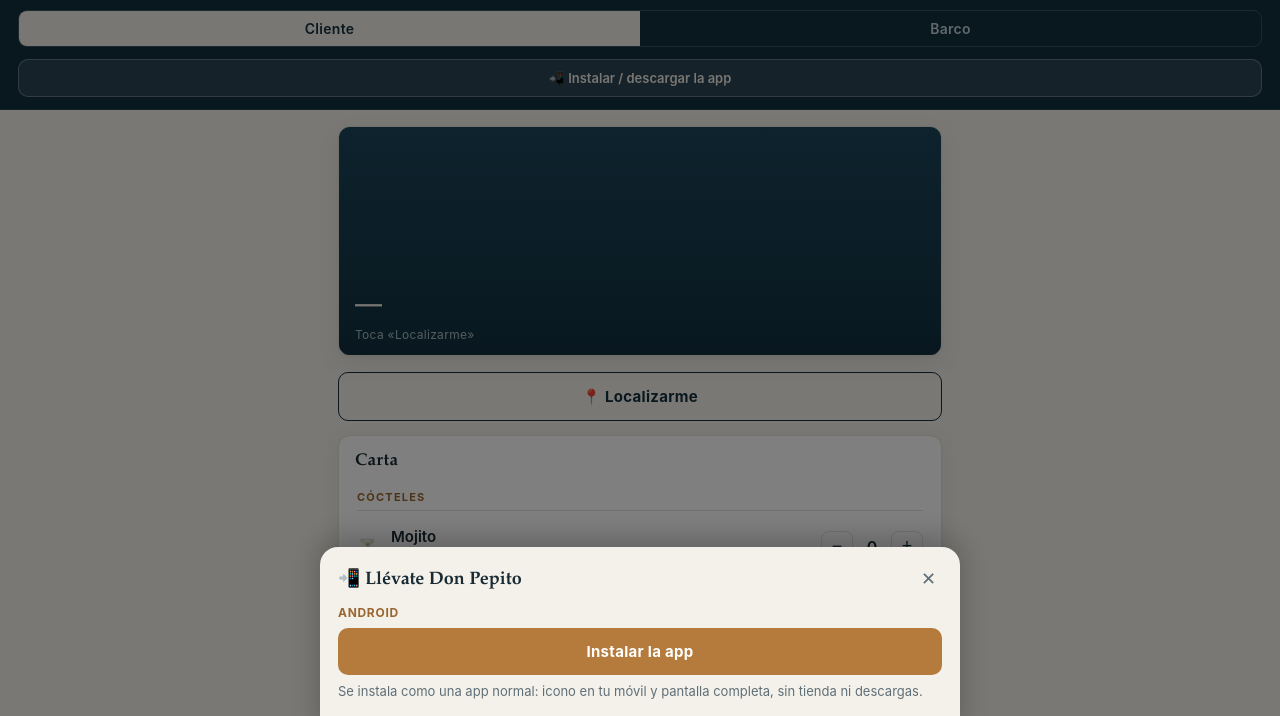
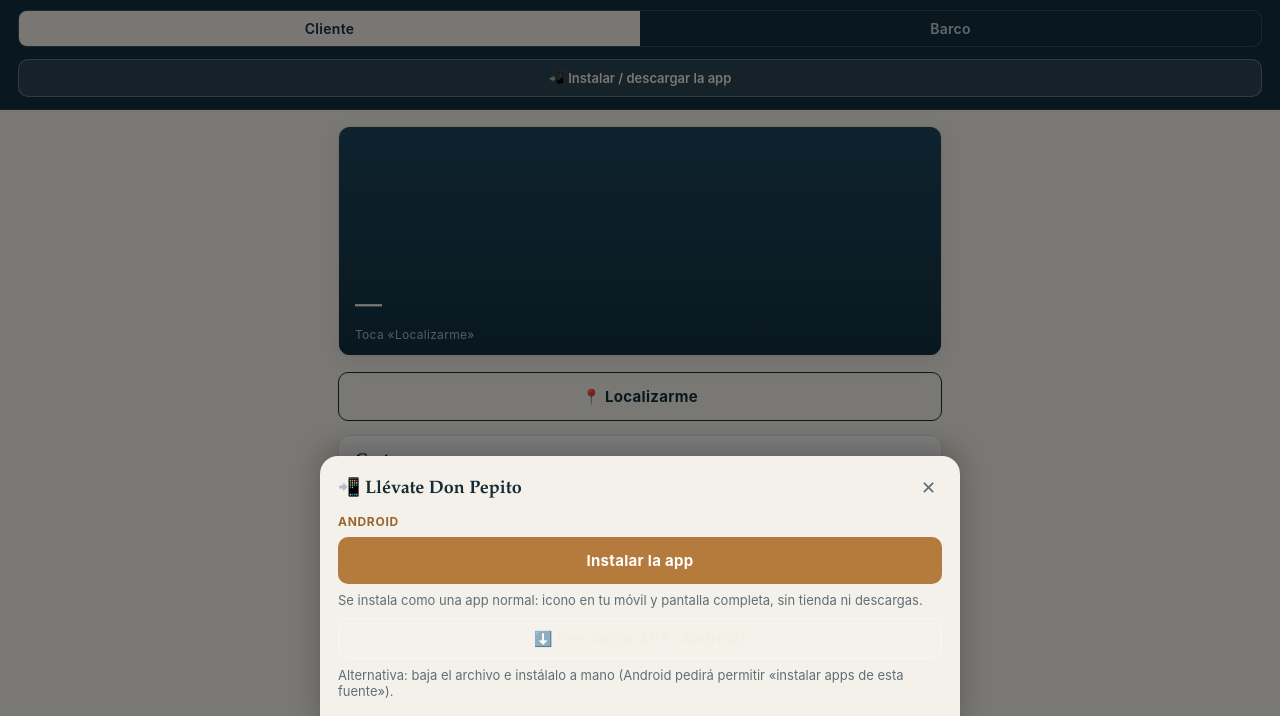
Before and after one commit to salbalat/don-pepito, a website: page web/index.html in a window 1280 px wide. Both pictures are taken after a click on the button "📲 Instalar / descargar la app". Shown: the part 63-779 px from the top of the page. Drawn offline with Linux system fonts and the light colour scheme.

Commit message:
rescate(auditoría): guardar trabajo pendiente (3 cambios)

```diff
--- a/web/index.html
+++ b/web/index.html
@@ -155,6 +155,8 @@
       <b>Android</b>
       <button class="btn p" id="pwaBtn" onclick="pwaInstall()">Instalar la app</button>
       <div class="note">Se instala como una app normal: icono en tu móvil y pantalla completa, sin tienda ni descargas.</div>
+      <a class="btn" href="Don-Pepito.apk" download style="display:block;text-align:center;margin-top:10px;padding:10px;border-radius:10px;background:rgba(255,255,255,.1);color:#f3efe7;border:1px solid rgba(255,255,255,.28);font-weight:600;text-decoration:none">⬇️ Descargar APK (Android)</a>
+      <div class="note">Alternativa: baja el archivo e instálalo a mano (Android pedirá permitir «instalar apps de esta fuente»).</div>
     </div>
     <div class="isec" id="inst_ios" style="display:none">
       <b>iPhone</b>
```
Also changed, not shown: firebase.json, 1 other file.
